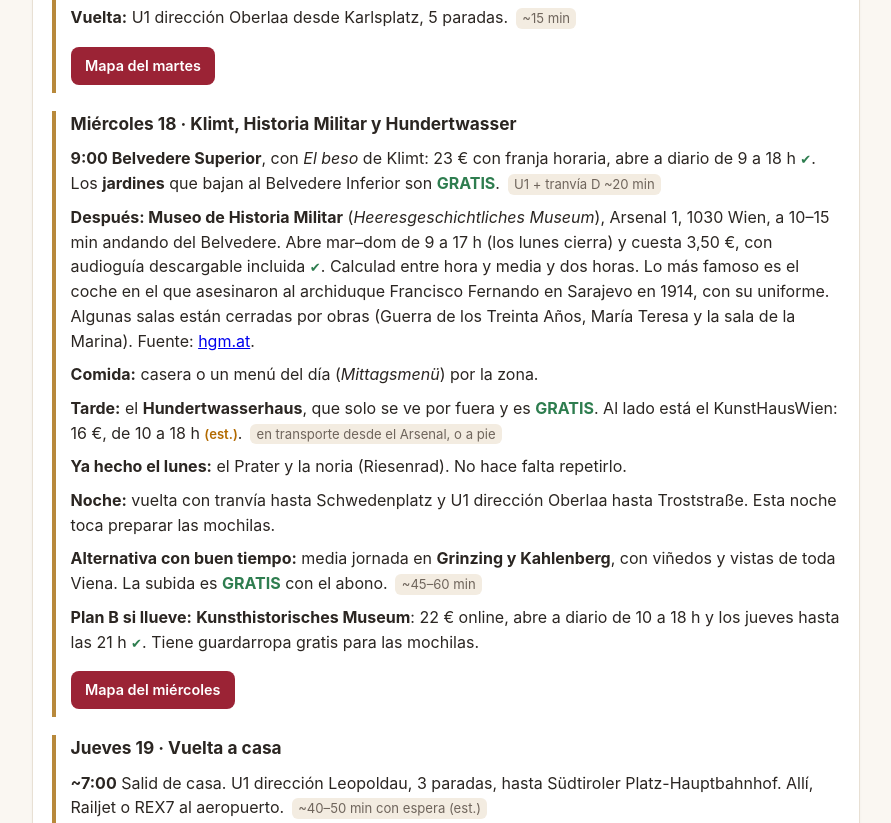
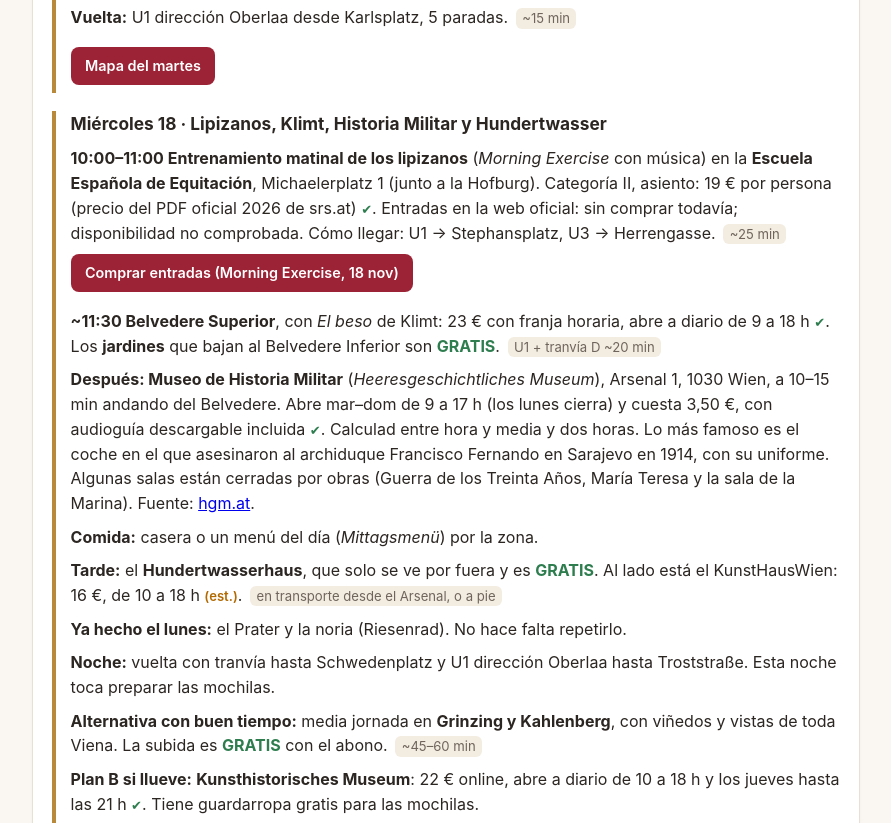
Before and after one commit to Kiikelon/guias-de-viaje, a plain HTML site: page viena-noviembre-2026/index.html in a window 1280 px wide. Shown: the part 4891-5714 px from the top of the page, without its empty margins (194-1085 px from the left). Drawn offline with Linux system fonts and the light colour scheme.

Commit message:
Actualiza el miércoles: Morning Exercise de la Escuela Española
Co-authored-by: Kiikelon <Kiikelon@users.noreply.github.com>

```diff
--- a/viena-noviembre-2026/index.html
+++ b/viena-noviembre-2026/index.html
@@ -142,8 +142,10 @@ figcaption{font-size:.8rem;color:var(--muted);margin-top:.25rem}
 </div>
 
 <div class="day">
-<h3>Miércoles 18 · Klimt, Historia Militar y Hundertwasser</h3>
-<div class="blk"><b>9:00 Belvedere Superior</b>, con <i>El beso</i> de Klimt: 23 € con franja horaria, abre a diario de 9 a 18 h <span class="ok">✔</span>. Los <b>jardines</b> que bajan al Belvedere Inferior son <span class="free">GRATIS</span>. <span class="t">U1 + tranvía D ~20 min</span></div>
+<h3>Miércoles 18 · Lipizanos, Klimt, Historia Militar y Hundertwasser</h3>
+<div class="blk"><b>10:00–11:00 Entrenamiento matinal de los lipizanos</b> (<i>Morning Exercise</i> con música) en la <b>Escuela Española de Equitación</b>, Michaelerplatz 1 (junto a la Hofburg). Categoría II, asiento: 19 € por persona (precio del PDF oficial 2026 de srs.at) <span class="ok">✔</span>. Entradas en la web oficial: sin comprar todavía; disponibilidad no comprobada. Cómo llegar: U1 → Stephansplatz, U3 → Herrengasse. <span class="t">~25 min</span><br>
+<a class="btn" href="https://tickets.srs.at/webshop/webticket/shop?event=4653&amp;language=EN" target="_blank" rel="noopener">Comprar entradas (Morning Exercise, 18 nov)</a></div>
+<div class="blk"><b>~11:30 Belvedere Superior</b>, con <i>El beso</i> de Klimt: 23 € con franja horaria, abre a diario de 9 a 18 h <span class="ok">✔</span>. Los <b>jardines</b> que bajan al Belvedere Inferior son <span class="free">GRATIS</span>. <span class="t">U1 + tranvía D ~20 min</span></div>
 <div class="blk"><b>Después: Museo de Historia Militar</b> (<i>Heeresgeschichtliches Museum</i>), Arsenal 1, 1030 Wien, a 10–15 min andando del Belvedere. Abre mar–dom de 9 a 17 h (los lunes cierra) y cuesta 3,50 €, con audioguía descargable incluida <span class="ok">✔</span>. Calculad entre hora y media y dos horas. Lo más famoso es el coche en el que asesinaron al archiduque Francisco Fernando en Sarajevo en 1914, con su uniforme. Algunas salas están cerradas por obras (Guerra de los Treinta Años, María Teresa y la sala de la Marina). Fuente: <a href="https://www.hgm.at/besuch/heeresgeschichtliches-museum/oeffnungszeiten-und-preise" target="_blank" rel="noopener">hgm.at</a>.</div>
 <div class="blk"><b>Comida:</b> casera o un menú del día (<i>Mittagsmenü</i>) por la zona.</div>
 <div class="blk"><b>Tarde:</b> el <b>Hundertwasserhaus</b>, que solo se ve por fuera y es <span class="free">GRATIS</span>. Al lado está el KunstHausWien: 16 €, de 10 a 18 h <span class="est">(est.)</span>. <span class="t">en transporte desde el Arsenal, o a pie</span></div>
@@ -151,7 +153,7 @@ figcaption{font-size:.8rem;color:var(--muted);margin-top:.25rem}
 <div class="blk"><b>Noche:</b> vuelta con tranvía hasta Schwedenplatz y U1 dirección Oberlaa hasta Troststraße. Esta noche toca preparar las mochilas.</div>
 <div class="blk"><b>Alternativa con buen tiempo:</b> media jornada en <b>Grinzing y Kahlenberg</b>, con viñedos y vistas de toda Viena. La subida es <span class="free">GRATIS</span> con el abono. <span class="t">~45–60 min</span></div>
 <div class="blk"><b>Plan B si llueve:</b> <b>Kunsthistorisches Museum</b>: 22 € online, abre a diario de 10 a 18 h y los jueves hasta las 21 h <span class="ok">✔</span>. Tiene guardarropa gratis para las mochilas.</div>
-<a class="btn" href="https://www.google.com/maps/dir/Oberes+Belvedere,+Wien/Heeresgeschichtliches+Museum,+Arsenal+1,+Wien/Hundertwasserhaus,+Wien" target="_blank" rel="noopener">Mapa del miércoles</a>
+<a class="btn" href="https://www.google.com/maps/dir/Spanische+Hofreitschule,+Michaelerplatz+1,+Wien/Oberes+Belvedere,+Wien/Heeresgeschichtliches+Museum,+Arsenal+1,+Wien/Hundertwasserhaus,+Wien" target="_blank" rel="noopener">Mapa del miércoles</a>
 </div>
 
 <div class="day">
@@ -212,6 +214,7 @@ figcaption{font-size:.8rem;color:var(--muted);margin-top:.25rem}
 <tr><td>Stephansdom</td><td>Visita turística: lun–sáb 9–11:30 y 13–16:30; dom 13–16:30. Torres 9–19.</td><td>Zona de oración <span class="free">GRATIS</span>. Visita 8 €, Torre Sur 8 €, Torre Norte (ascensor) 8 €, catacumbas 8 €, entrada todo incluido 29 €.</td><td class="ok">✔</td></tr>
 <tr><td>Schönbrunn</td><td>Palacio 8:30–17:00 (última entrada 45 min antes). Parque 6:30–17:30.</td><td>Parque <span class="free">GRATIS</span>. State Apartments 30 € (~40 min). Palace Ticket 42 € (visita completa, ~75 min). Precios vigentes hasta el 9 mar 2027. Imperial Lights (luces nocturnas) desde 24 €, a partir de las 16:30.</td><td class="ok">✔</td></tr>
 <tr><td>Belvedere Superior</td><td>A diario 9–18</td><td>23 € con franja horaria. Jardines <span class="free">GRATIS</span>.</td><td class="ok">✔</td></tr>
+<tr><td>Escuela Española de Equitación (Morning Exercise)</td><td>Miércoles 18 nov, 10:00–11:00 (entrar 15 min antes)</td><td>Categoría II, asiento: 19 € (Cat. I asiento 28 €, Cat. III de pie 17 €). Precio del PDF oficial 2026, temporada de noviembre. Entradas en el shop oficial; sin comprar todavía.</td><td class="ok">✔</td></tr>
 <tr><td>Heeresgeschichtliches Museum (Arsenal)</td><td>Mar–dom 9–17 (lun cerrado)</td><td>3,50 €, audioguía descargable incluida. Algunas salas cerradas por obras.</td><td class="ok">✔</td></tr>
 <tr><td>Kunsthistorisches Museum</td><td>A diario 10–18; jueves hasta 21</td><td>22 € online / 24 € en taquilla. Franja horaria.</td><td class="ok">✔</td></tr>
 <tr><td>Hofburg: Sisi Museum y apartamentos imperiales</td><td>La exposición nueva abre el 19 nov a las 11:00, el día que os vais.</td><td>Hasta el 18 nov, entrada reducida de 15 € (salas parciales). Con guía 33 €. Sisi Pass 60 €.</td><td class="ok">✔</td></tr>
@@ -311,7 +314,7 @@ figcaption{font-size:.8rem;color:var(--muted);margin-top:.25rem}
 <li>Tasa turística (Ortstaxe): 5 % del alojamiento desde el 1 jul 2026. Comprobad si Airbnb ya la incluye.</li>
 <li>Apps: WienMobil (billetes y rutas), ÖBB (tren del aeropuerto) y Google Maps sin conexión.</li>
 <li>Comprad el abono digital antes de subir al metro. Hay revisores.</li>
-<li>Reservad online con franja horaria Belvedere, las State Apartments de Schönbrunn, KHM y el Parlamento (gratis) si los vais a hacer.</li>
+<li>Reservad online con franja horaria el entrenamiento matinal de los lipizanos (18 nov, 10:00, Cat. II asiento), Belvedere, las State Apartments de Schönbrunn, KHM y el Parlamento (gratis) si los vais a hacer.</li>
 </ul>
 </section>
 
```
